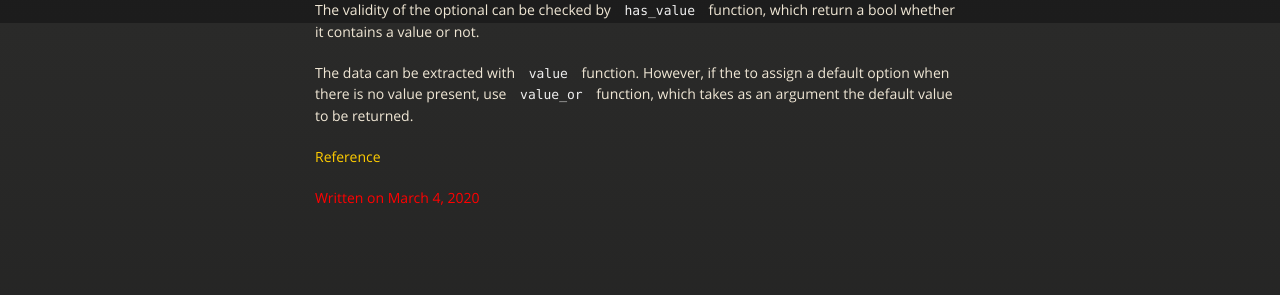
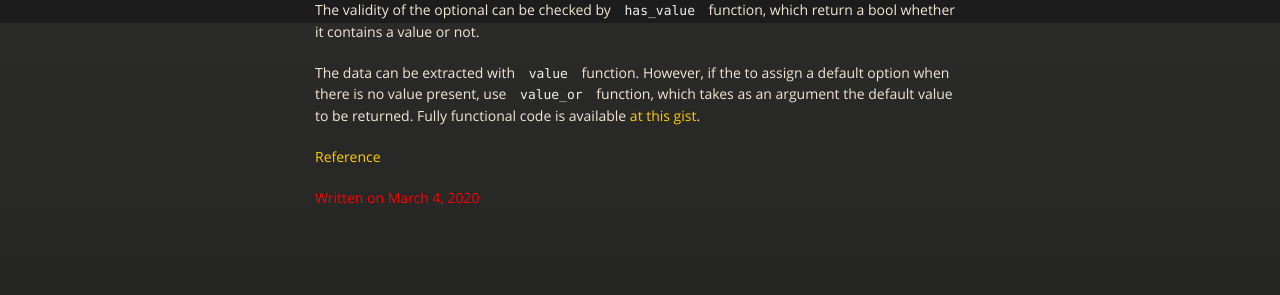
Before and after one commit to naveenspace7/naveenspace7.github.io, a Jekyll site: the page built from _posts/2020-3-4-optional.md, in a window 1280 px wide. Shown: the part 1777-2072 px from the top of the page. Built offline with Jekyll 4.4.1, drawn with Linux system fonts in a browser that asks for light colours.

Commit message:
Add gist code for the demo

```diff
--- a/_posts/2020-3-4-optional.md
+++ b/_posts/2020-3-4-optional.md
@@ -85,6 +85,6 @@ void client()
 
 The validity of the optional can be checked by `has_value` function, which return a bool whether it contains a value or not.
 
-The data can be extracted with `value` function. However, if the to assign a default option when there is no value present, use `value_or` function, which takes as an argument the default value to be returned.
+The data can be extracted with `value` function. However, if the to assign a default option when there is no value present, use `value_or` function, which takes as an argument the default value to be returned. Fully functional code is available [at this gist](https://gist.github.com/naveenspace7/2be0fe067bd87017211999f64f6dba69).
 
 [Reference](https://en.cppreference.com/w/cpp/utility/optional)
```
